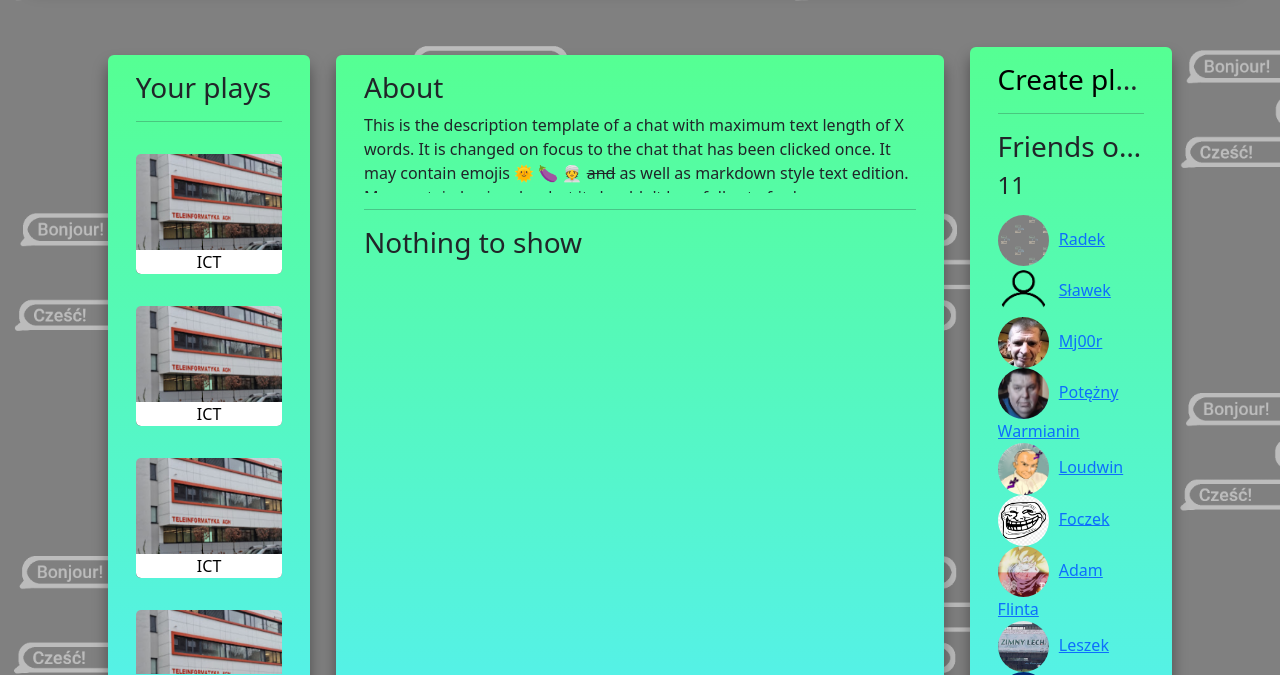
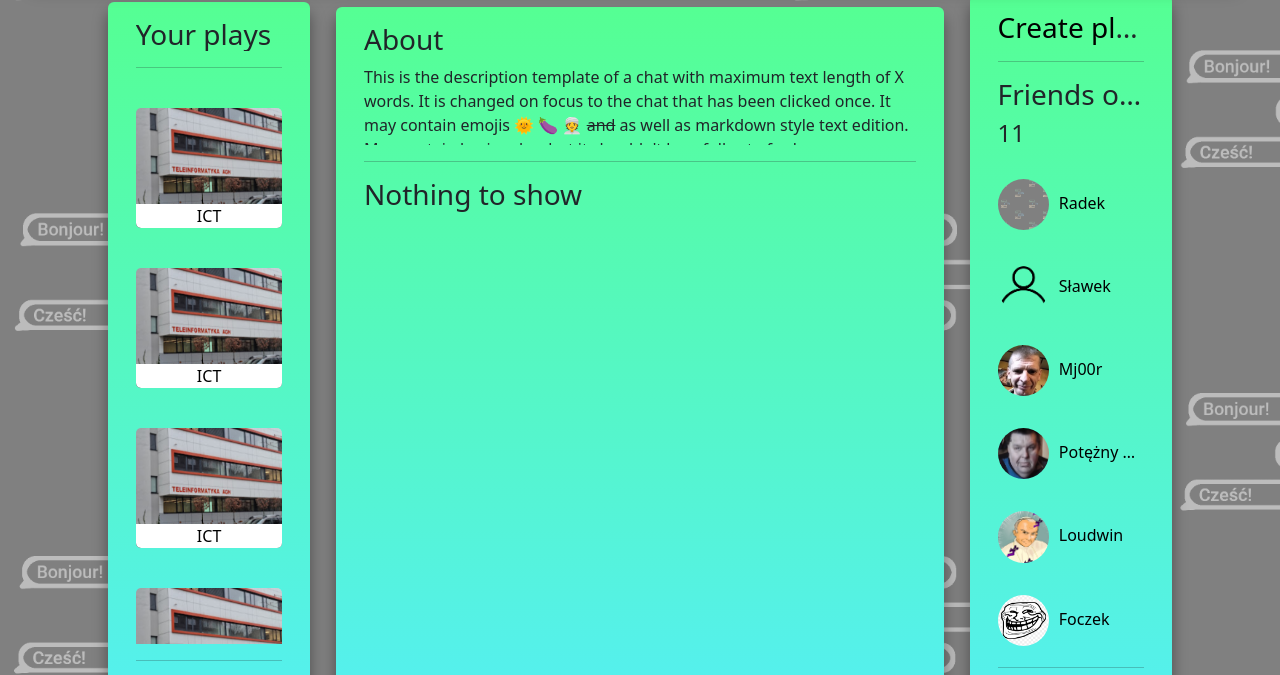
Before and after one commit to LeMeTwo/WWW2022, a website: page MainPage.html in a window 1280 px wide. Shown: the part 113-788 px from the top of the page. Drawn offline with nearby package versions, Linux system fonts and the light colour scheme.

Commit message:
Additional changes

```diff
--- a/styles.css
+++ b/styles.css
@@ -115,7 +115,7 @@ nav {
 
 .main-content {
     width: 95vw;
-    padding: 20vh 0 20vh 0;
+    padding: 13.5vh 0 5vh 0;
 }
 
 h3 {
@@ -138,7 +138,7 @@ h3 {
 
 .friends-list {
     position: relative;
-    height: 60vh;
+    height: 61vh;
     background: transparent;
     overflow: hidden;
     overflow-y: scroll;
@@ -148,7 +148,7 @@ h3 {
 
 .rooms-list {
     position: relative;
-    height: 67vh;
+    height: 70vh;
     background: transparent;
     overflow: hidden;
     overflow-y: scroll;
@@ -186,10 +186,30 @@ h3 {
     white-space: nowrap;
     overflow: hidden;
     text-overflow: ellipsis;
+    padding: 3vh 0 2vh 0;
+}
+
+.list-group-item:hover {
+    background: transparent;
+    border: none;
+    white-space: initial;
+    overflow: initial;
+    text-overflow: initial;
+    color: white;
+}
+
+.list-group-item-profile {
+    background: transparent;
+    border: none;
+    white-space: nowrap;
+    overflow: hidden;
+    text-overflow: ellipsis;
+    text-decoration: none;
+    color: black;
     padding: 2vh 0 2vh 0;
 }
 
-.list-group-item:hover {
+.list-group-item-profile:hover {
     background: transparent;
     border: none;
     white-space: initial;
```
